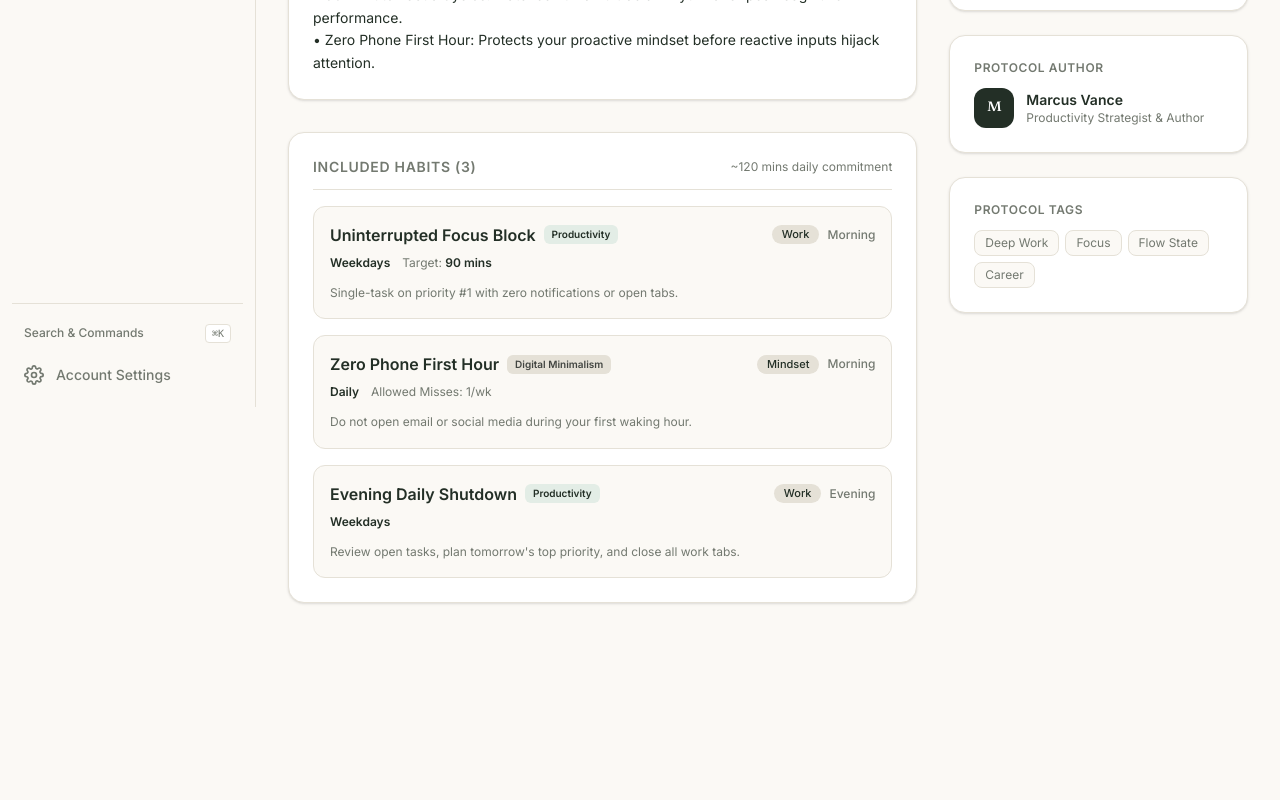
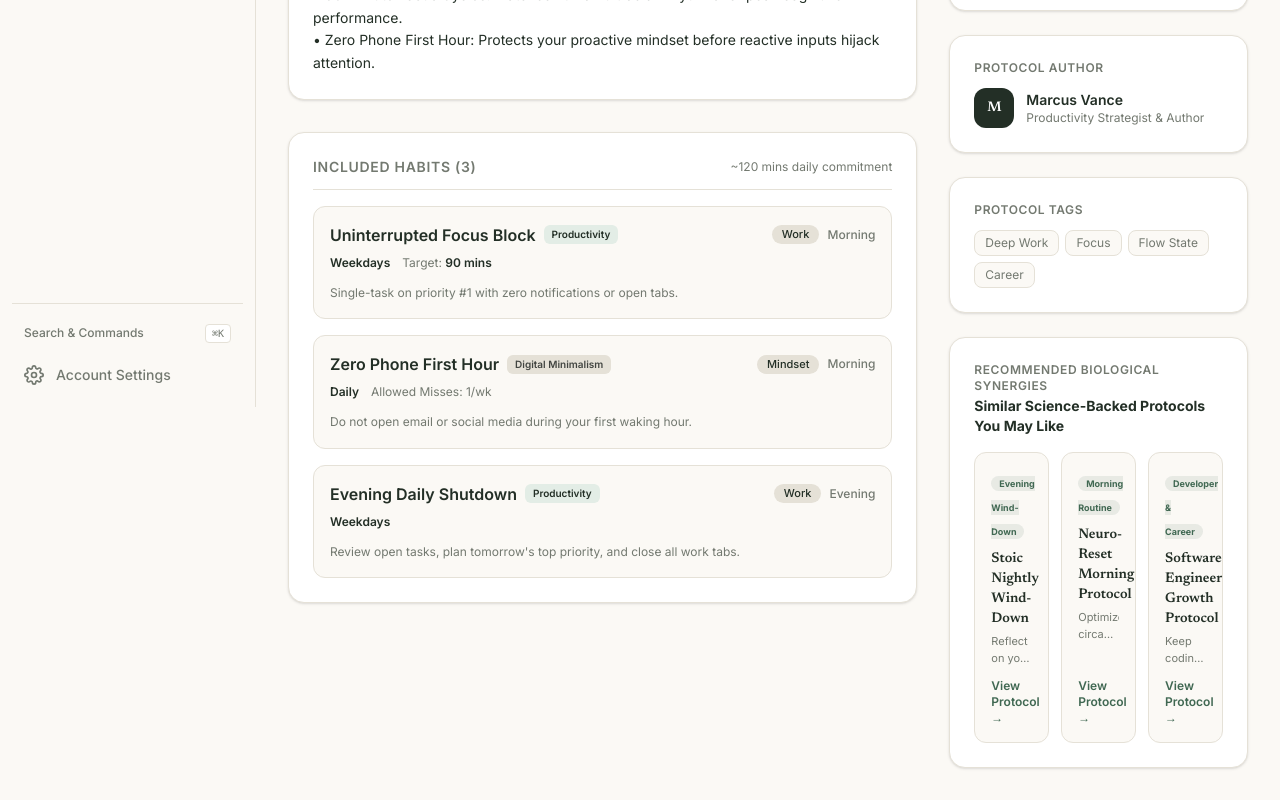
Before and after one commit to sourrinn/growzok, a Next.js app: page /protocols/deep-work-focus in a window 1280 px wide. Shown: the part 393-1193 px from the top of the page. Before the commit the page ends 1028 px from the top, so only its background shows below. Built offline with nearby package versions, Linux system fonts and the light colour scheme; no server answers; the database is empty; sample sign-in values are in the browser's storage.

Commit message:
feat(system): biological domain quick-filters, similar protocols recommendation rail, and monthly streak freeze protection system

```diff
--- a/src/app/protocols/[key]/page.tsx
+++ b/src/app/protocols/[key]/page.tsx
@@ -2,7 +2,7 @@ import type { Metadata } from "next";
 import { notFound } from "next/navigation";
 import Link from "next/link";
 import AppShell from "@/components/AppShell";
-import { getProtocolByKey } from "@/lib/protocols";
+import { getProtocolByKey, getSimilarProtocols } from "@/lib/protocols";
 import { frequencyLabel } from "@/lib/frequency";
 import AdoptSection from "./AdoptSection";
 import { getDb } from "@/lib/mongodb";
@@ -258,6 +258,49 @@ export default async function ProtocolDetailPage({ params }: Props) {
                 </div>
               </div>
             )}
+
+            {/* Similar Protocols Recommendation Rail */}
+            {(() => {
+              const similar = getSimilarProtocols(protocol.key);
+              if (similar.length === 0) return null;
+              return (
+                <div className="rounded-2xl border border-[#e5e1d7] bg-white dark:border-[#27272a] dark:bg-[#18181b] p-6 shadow-sm space-y-4">
+                  <div>
+                    <h2 className="text-xs font-semibold uppercase tracking-wider text-[#737970] dark:text-[#a1a1aa]">
+                      Recommended Biological Synergies
+                    </h2>
+                    <p className="text-sm font-bold text-[#232f26] dark:text-[#f4f4f5] mt-0.5">
+                      Similar Science-Backed Protocols You May Like
+                    </p>
+                  </div>
+
+                  <div className="grid gap-3 sm:grid-cols-3">
+                    {similar.map((p) => (
+                      <Link
+                        key={p.key}
+                        href={`/protocols/${p.key}`}
+                        className="group flex flex-col justify-between rounded-xl border border-[#e5e1d7] bg-[#fbf9f5] p-4 dark:border-[#27272a] dark:bg-[#121215] hover:border-[#406852] transition-all"
+                      >
+                        <div>
+                          <span className="rounded-full bg-[#406852]/10 px-2 py-0.5 text-[9px] font-bold text-[#406852] dark:text-[#a3b899]">
+                            {p.category}
+                          </span>
+                          <h3 className="font-display font-bold text-sm text-[#232f26] dark:text-[#f4f4f5] mt-2 group-hover:text-[#406852] transition-colors">
+                            {p.name}
+                          </h3>
+                          <p className="text-[11px] text-[#737970] dark:text-[#a1a1aa] line-clamp-2 mt-1">
+                            {p.tagline}
+                          </p>
+                        </div>
+                        <span className="text-xs font-semibold text-[#406852] dark:text-[#a3b899] mt-3 group-hover:underline">
+                          View Protocol →
+                        </span>
+                      </Link>
+                    ))}
+                  </div>
+                </div>
+              );
+            })()}
           </div>
         </div>
       </div>
--- a/src/components/HabitDashboard.tsx
+++ b/src/components/HabitDashboard.tsx
@@ -26,6 +26,7 @@ export default function HabitDashboard() {
   } = useHabits();
 
   const [filter, setFilter] = useState<string>("All");
+  const [domainFilter, setDomainFilter] = useState<string>("All");
   const [statusFilter, setStatusFilter] = useState<StatusFilter>("all");
   const [searchQuery, setSearchQuery] = useState<string>("");
   const [onlyPending, setOnlyPending] = useState<boolean>(false);
@@ -74,8 +75,9 @@ export default function HabitDashboard() {
   // Multi-tier filtering for high-density 20+ habits
   const filteredHabits = useMemo(() => {
     return habits.filter((h) => {
-      // 1. Label Filter
+      // 1. Label Filter & Domain Filter
       if (filter !== "All" && h.userLabel !== filter) return false;
+      if (domainFilter !== "All" && h.domain !== domainFilter) return false;
 
       // 2. Search Query Filter
       if (searchQuery.trim()) {
@@ -95,7 +97,8 @@ export default function HabitDashboard() {
 
       return true;
     });
-  }, [habits, filter, searchQuery, statusFilter, onlyPending, today]);
+  }, [habits, filter, domainFilter, searchQuery, statusFilter, onlyPending, today]);
+
 
   return (
     <div className="space-y-8">
@@ -177,6 +180,26 @@ export default function HabitDashboard() {
           {/* Smart Priority Digest Card */}
           {!loading && habits.length > 0 && (
             <SmartPriorityCard habits={habits} onToggle={toggleHabit} />
+          )}
+
+          {/* Biological Domain Quick Filter Chips */}
+          {!loading && habits.length > 0 && (
+            <div className="flex items-center gap-1.5 overflow-x-auto pb-1 no-scrollbar">
+              {["All", "Sleep", "Hydration", "Cardio", "Strength", "Breathing", "Productivity", "Digital Minimalism"].map((dom) => (
+                <button
+                  key={dom}
+                  type="button"
+                  onClick={() => setDomainFilter(dom)}
+                  className={`rounded-xl px-3 py-1.5 text-xs font-semibold whitespace-nowrap transition-all ${
+                    domainFilter === dom
+                      ? "bg-[#406852] text-white dark:bg-[#a3b899] dark:text-[#18181b] shadow-xs"
+                      : "border border-[#e5e1d7] bg-white text-[#737970] dark:border-[#27272a] dark:bg-[#18181b] dark:text-[#a1a1aa] hover:text-[#232f26]"
+                  }`}
+                >
+                  {dom}
+                </button>
+              ))}
+            </div>
           )}
 
           <AddHabit onAdd={addHabit} />
--- a/src/lib/analytics.ts
+++ b/src/lib/analytics.ts
@@ -90,13 +90,24 @@ export function computeCurrentStreak(habit: Habit): number {
   if (isTrackableDate(habit.frequency, today) && !set.has(today)) offset = -1;
 
   let streak = 0;
+  let freezePassesUsed = 0;
+  const maxMonthlyFreezePasses = 1; // 1 free streak freeze per month
+
   for (let i = 0; i < 3650; i++) {
     const dateStr = dateStrOffset(offset);
     if (!isTrackableDate(habit.frequency, dateStr)) {
       offset--;
       continue;
     }
-    if (!set.has(dateStr)) break;
+    if (!set.has(dateStr)) {
+      // Check if 1 monthly Streak Freeze pass can protect this single missing day
+      if (freezePassesUsed < maxMonthlyFreezePasses && streak > 0) {
+        freezePassesUsed++;
+        offset--;
+        continue;
+      }
+      break;
+    }
     streak++;
     offset--;
   }
--- a/src/lib/protocols.ts
+++ b/src/lib/protocols.ts
@@ -391,3 +391,32 @@ export const getTemplatesByCategory = getProtocolsByCategory;
 export function getAvailableCategories(): ProtocolCategory[] {
   return Array.from(new Set(STANDARD_PROTOCOLS.map((p) => p.category)));
 }
+
+/**
+ * Recommends 3 similar protocols based on shared biological domains and tags.
+ * Runs 100% algorithmically with zero external API calls.
+ */
+export function getSimilarProtocols(protocolKey: string): Protocol[] {
+  const current = STANDARD_PROTOCOLS.find((p) => p.key === protocolKey);
+  if (!current) return STANDARD_PROTOCOLS.slice(0, 3);
+
+  const currentDomains = new Set(current.habits.map((h) => h.domain));
+  const currentTags = new Set(current.tags);
+
+  return STANDARD_PROTOCOLS
+    .filter((p) => p.key !== protocolKey)
+    .map((p) => {
+      let score = 0;
+      if (p.category === current.category) score += 3;
+      p.habits.forEach((h) => {
+        if (currentDomains.has(h.domain)) score += 2;
+      });
+      p.tags.forEach((t) => {
+        if (currentTags.has(t)) score += 1;
+      });
+      return { protocol: p, score };
+    })
+    .sort((a, b) => b.score - a.score)
+    .slice(0, 3)
+    .map((item) => item.protocol);
+}
```
